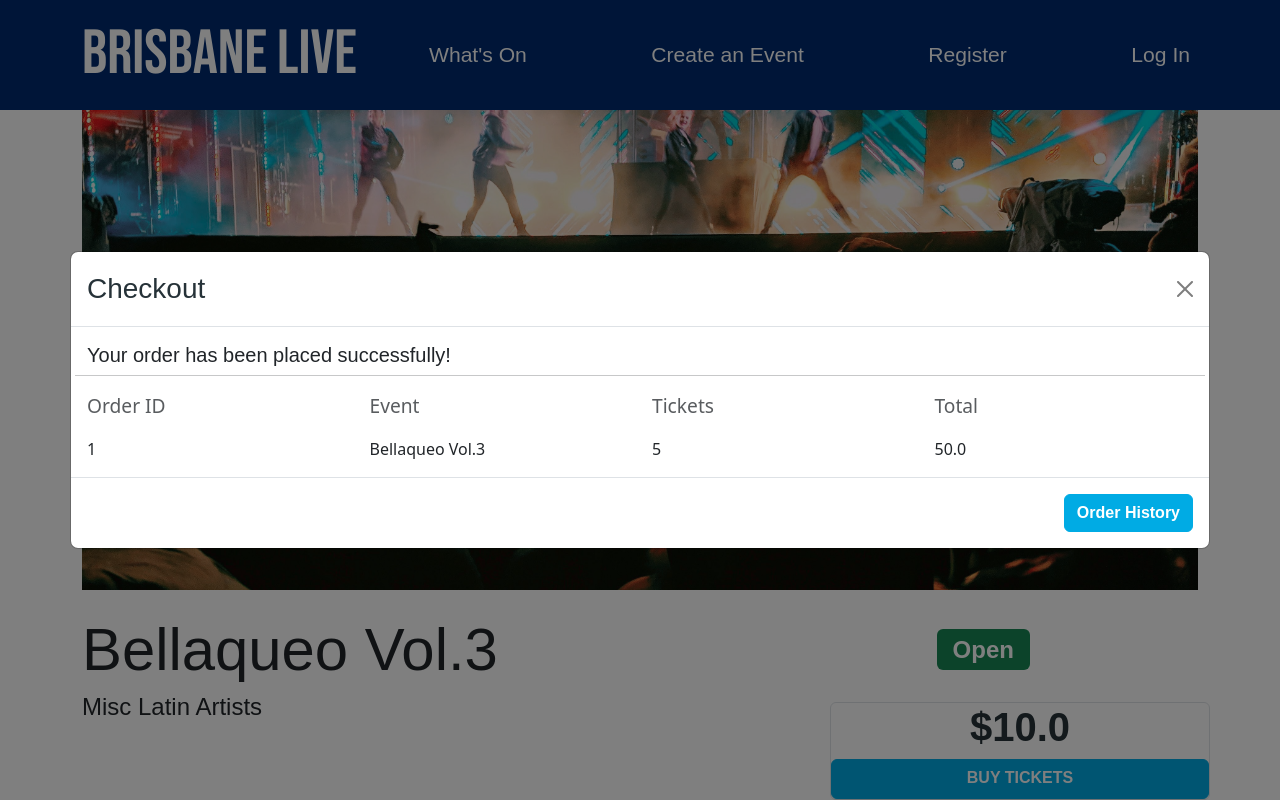
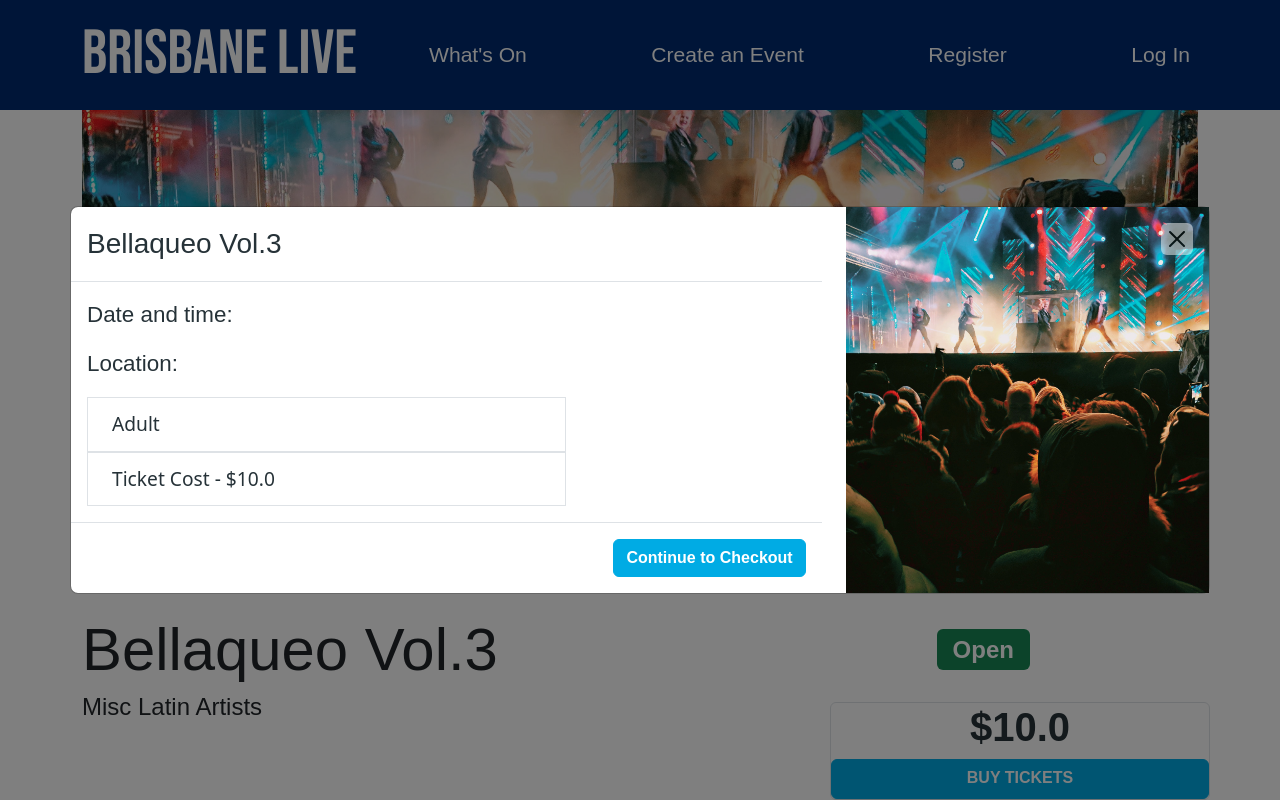
Before and after one commit to adambona/a3_group6, a Flask app: page /event/3/1 in a window 1280 px wide. Run offline with Flask 3, Linux system fonts and the light colour scheme; some libraries are stand-ins or nearby versions.

Commit message:
modal fixes

```diff
--- a/brisbane_live/createEvent.py
+++ b/brisbane_live/createEvent.py
@@ -27,7 +27,7 @@ def show(id):
     form = orderForm()
     cform = CommentForm()
 
-    return render_template('event-details.html', event=event, form=form, remaining=tickets_remaining, cform=cform)
+    return render_template('event-details.html', event=event, form=form, remaining=tickets_remaining, cform=cform, index=True)
 
 @bp.route('/event/<int:id>/checkout', methods=['GET', 'POST'])
 def show_modal(id):
@@ -62,6 +62,7 @@ def show_modal(id):
             db.session.add(order)
             db.session.commit()
             order_no = order.order_id
+            open_modal = False
             return redirect(url_for('createEvent.summary', id=id , order=order_no))
 
         else:
@@ -69,12 +70,11 @@ def show_modal(id):
             db.session.add(order)
             db.session.commit()
             order_no = order.order_id
+            open_modal = False
             return redirect(url_for('createEvent.summary', id=id , order=order_no))
-        open_modal = False
 
-
-
-    return render_template('event-details.html', event=event, form=form, remaining=tickets_remaining, cform=cform, open_modal=open_modal)
+    index = False
+    return render_template('event-details.html', event=event, form=form, remaining=tickets_remaining, cform=cform, open_modal=open_modal, index=index)
 
 @bp.route('/event/<int:id>/<int:order>', methods=['GET', 'POST'])
 def summary(id, order):
@@ -85,7 +85,7 @@ def summary(id, order):
 
 
 
-    return render_template('summary.html', event=event, open_modal=open_modal, order=order)
+    return render_template('summary.html', event=event, open_modal=open_modal, order=order, index=True)
 
 
 @bp.route('/createEvent', methods=['GET', 'POST'])
--- a/brisbane_live/templates/summary.html
+++ b/brisbane_live/templates/summary.html
@@ -241,7 +241,7 @@
 {% endblock %}
 
 {% block scripts %}
-    {% if open_modal==True %}
+    {% if (open_modal==True) and (index != True)%}
     <script type="text/javascript">
 
     document.addEventListener('DOMContentLoaded', function () {
@@ -250,5 +250,22 @@
   });
 
     </script>
+
+
+    {% elif (open_modal==True) and (index == True) %}
+    <script type="text/javascript">
+
+    document.addEventListener('DOMContentLoaded', function () {
+    var modal = new bootstrap.Modal(document.querySelector('#modal-toggle-buy-ticket'));
+    modal.show();
+  });
+
+    </script>
     {% endif %}
+
 {% endblock %}
+
+
+<!-- if validates go to order summary page checkout -->
+
+<!-- index goes to buy summary -->
--- a/main.py
+++ b/main.py
@@ -2,4 +2,4 @@ from brisbane_live import create_app
 
 if __name__=='__main__':
     app=create_app()
-    app.run()
+    app.run(debug=True)
```
Also changed, not shown: brisbane_live/templates/event-details.html (+13 -1 lines), brisbane_live/__init__.py (line endings or trailing spaces), instance/brisbane_live_events.sqlite.
